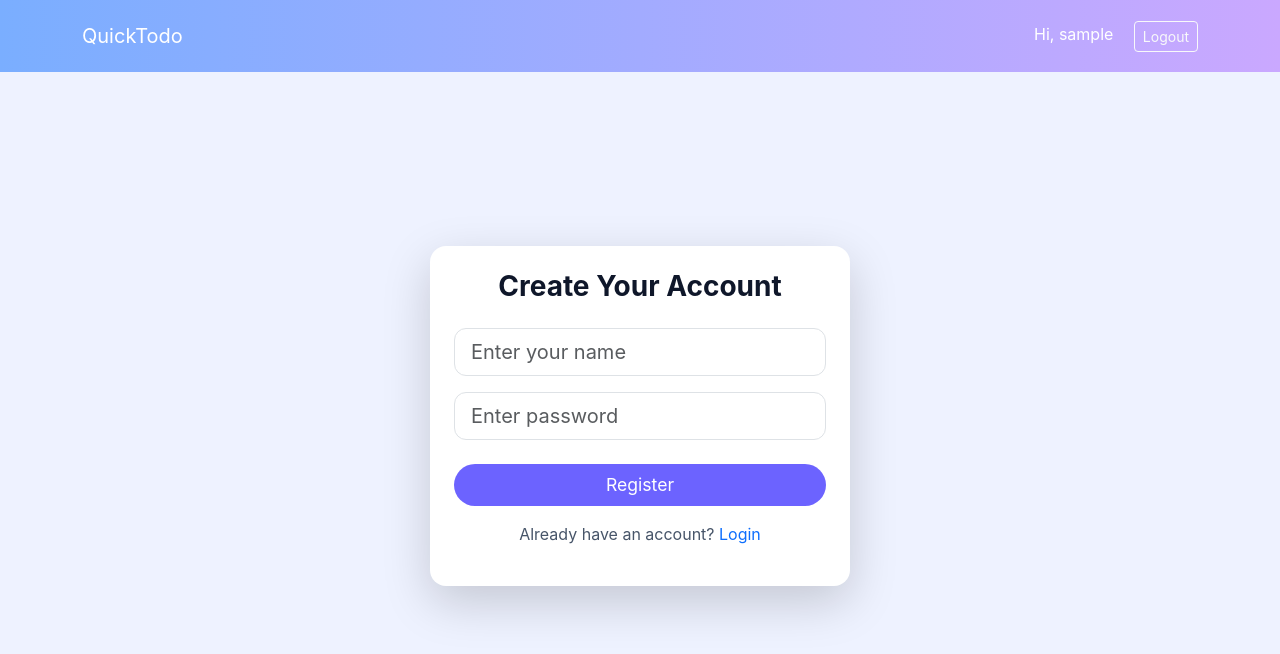
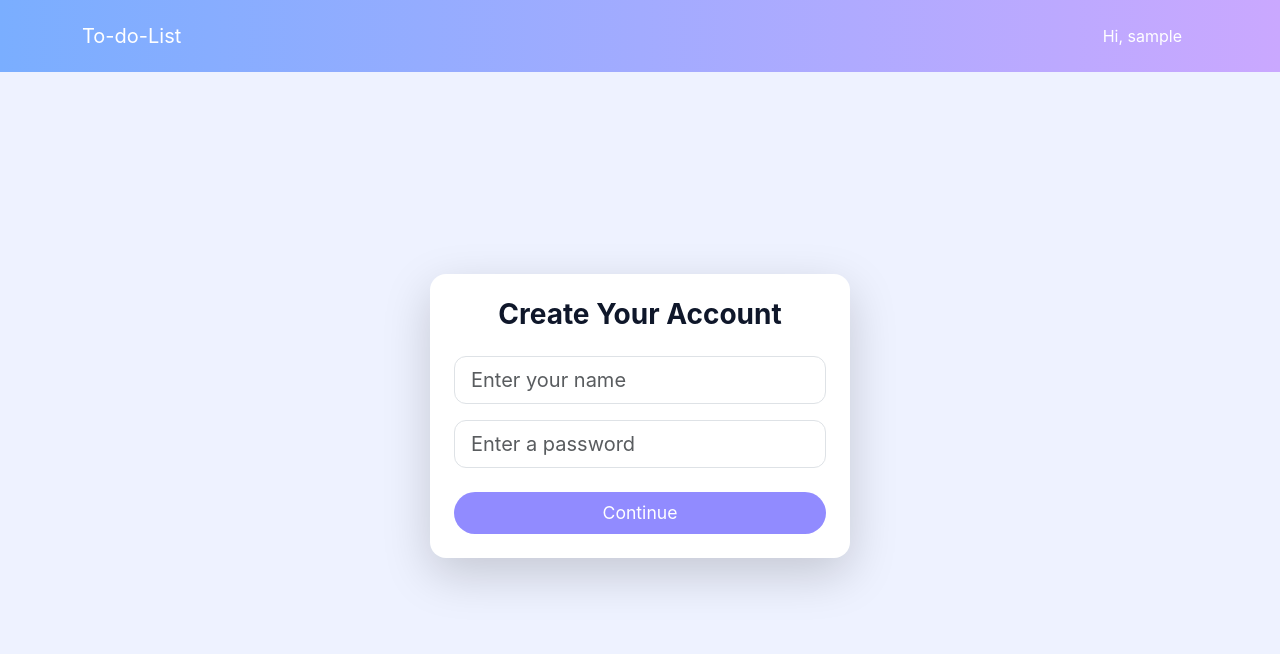
Before and after one commit to Anagha-S-Nair/Python_flask, a Flask app: template templates/register.html in a window 1280 px wide. Shown: the top 654 px of the page. Run offline with Flask 3, Linux system fonts and the light colour scheme; the template is opened without the code that fills it, so the values that code supplies are empty; the visitor is signed in with stand-in values (Sample User, id 1).

Commit message:
Add files via upload

```diff
--- a/app.py
+++ b/app.py
@@ -1,5 +1,4 @@
 from flask import Flask, render_template, redirect, url_for, request, session, flash
-from functools import wraps
 import uuid
 
 app = Flask(__name__)
@@ -7,21 +6,11 @@ app.secret_key = "replace-with-a-long-random-secret-key"
 
 
 # -------------------------------------------------
-# Helper functions
+# Helper: ensure todos exist in session
 # -------------------------------------------------
 def ensure_todos():
     if "todos" not in session:
         session["todos"] = []
-
-
-def login_required(f):
-    @wraps(f)
-    def decorated(*args, **kwargs):
-        if not session.get("logged_in"):
-            flash("Please log in to access your to-dos.", "info")
-            return redirect(url_for("login", next=request.path))
-        return f(*args, **kwargs)
-    return decorated
 
 
 # -------------------------------------------------
@@ -33,79 +22,48 @@ def index():
 
 
 # -------------------------------------------------
-# Registration (Username + Password)
+# Registration (Username only)
+# Redirects straight to /todos — NO LOGIN REQUIRED
 # -------------------------------------------------
 @app.route("/register", methods=["GET", "POST"])
 def register():
     if request.method == "POST":
         username = request.form.get("username", "").strip()
-        password = request.form.get("password", "").strip()
 
-        if not username or not password:
-            flash("Both fields are required.", "danger")
+        if not username:
+            flash("Name is required.", "danger")
             return render_template("register.html")
 
-        # Save user in session
-        session["registered_user"] = username
-        session["registered_pass"] = password
+        # Store username in session
+        session["user"] = username
 
-        flash("Registration successful! Please login.", "success")
-        return redirect(url_for("login"))
+        # Initialize todos
+        ensure_todos()
+
+        flash("Welcome! Your account is ready.", "success")
+        return redirect(url_for("todos"))
 
     return render_template("register.html")
 
 
 # -------------------------------------------------
-# Login (Checks password)
-# -------------------------------------------------
-@app.route("/login", methods=["GET", "POST"])
-def login():
-    next_page = request.args.get("next", url_for("todos"))
-
-    if request.method == "POST":
-        username = request.form.get("username", "").strip()
-        password = request.form.get("password", "").strip()
-
-        # No user registered
-        if "registered_user" not in session:
-            flash("No user registered. Please sign up first.", "warning")
-            return redirect(url_for("register"))
-
-        # Check login
-        if username == session["registered_user"] and password == session["registered_pass"]:
-            session["logged_in"] = True
-            session["user"] = username
-            ensure_todos()
-            return redirect(next_page)
-
-        flash("Incorrect username or password!", "danger")
-
-    return render_template("login.html", next=next_page)
-
-
-# -------------------------------------------------
-# Logout
-# -------------------------------------------------
-@app.route("/logout")
-def logout():
-    session.clear()
-    flash("Logged out.", "info")
-    return redirect(url_for("index"))
-
-
-# -------------------------------------------------
-# Todo Pages
+# Todo Page (No login required anymore)
 # -------------------------------------------------
 @app.route("/todos")
-@login_required
 def todos():
+    # If user not registered, force them to register first
+    if "user" not in session:
+        return redirect(url_for("register"))
+
     ensure_todos()
     return render_template("todos.html", todos=session["todos"], user=session["user"])
 
 
 @app.route("/todos/add", methods=["POST"])
-@login_required
 def add_todo():
+    if "user" not in session:
+        return redirect(url_for("register"))
+
     ensure_todos()
     title = request.form.get("title", "").strip()
 
@@ -121,8 +79,10 @@ def add_todo():
 
 
 @app.route("/todos/toggle/<tid>", methods=["POST"])
-@login_required
 def toggle(tid):
+    if "user" not in session:
+        return redirect(url_for("register"))
+
     ensure_todos()
     todos = session["todos"]
 
@@ -136,19 +96,26 @@ def toggle(tid):
 
 
 @app.route("/todos/delete/<tid>", methods=["POST"])
-@login_required
 def delete(tid):
+    if "user" not in session:
+        return redirect(url_for("register"))
+
     ensure_todos()
     session["todos"] = [t for t in session["todos"] if t["id"] != tid]
     return redirect(url_for("todos"))
 
 
 @app.route("/todos/export")
-@login_required
 def export():
+    if "user" not in session:
+        return redirect(url_for("register"))
+
     ensure_todos()
     return {"todos": session["todos"]}
 
 
+# -------------------------------------------------
+# Run App
+# -------------------------------------------------
 if __name__ == "__main__":
     app.run(debug=True)
--- a/static/style.css
+++ b/static/style.css
@@ -8,7 +8,7 @@ body {
   }
 
   .btn-primary {
-  background-color: #6c63ff;
+    background-color: rgb(145, 139, 255);
     border: none;
   }
 
--- a/templates/base.html
+++ b/templates/base.html
@@ -8,26 +8,27 @@
 <body>
 <nav class="navbar navbar-dark nav-glass p-3">
   <div class="container">
-    <a class="navbar-brand" href="{{ url_for('index') }}">QuickTodo</a>
+    <a class="navbar-brand" href="{{ url_for('index') }}">To-do-List</a>
+
+    <!-- No login, no logout -->
     <div>
       {% if session.get('user') %}
         <span class="text-white me-3">Hi, {{ session.get('user') }}</span>
-        <a class="btn btn-outline-light btn-sm" href="{{ url_for('logout') }}">Logout</a>
-      {% else %}
-        <a class="btn btn-outline-light btn-sm" href="{{ url_for('login') }}">Login</a>
       {% endif %}
     </div>
+
   </div>
 </nav>
 
 <div class="container mt-4">
   {% with messages=get_flashed_messages(with_categories=true) %}
     {% if messages %}
-      {% for cat,msg in messages %}
+      {% for cat, msg in messages %}
       <div class="alert alert-{{cat}}">{{msg}}</div>
       {% endfor %}
     {% endif %}
   {% endwith %}
+
   {% block content %}{% endblock %}
 </div>
 
--- a/templates/index.html
+++ b/templates/index.html
@@ -1,10 +1,10 @@
 {% extends "base.html" %}
-{% block title %}Home — QuickTodo{% endblock %}
+{% block title %}Home — To-do-List{% endblock %}
 {% block content %}
 
 <div class="d-flex justify-content-center align-items-center" style="min-height: 75vh;">
   <div class="p-5 shadow-lg text-center rounded-4"
-       style="border: 2px solid #8ec5ff; max-width: 700px; width: 100%; background: white;">
+       style="border: 2px solid #7894f0; max-width: 700px; width: 100%; background: white;">
 
     <h1 class="fw-bold mb-3" style="color:#0f172a;">Organize your day beautifully</h1>
 
--- a/templates/register.html
+++ b/templates/register.html
@@ -18,20 +18,15 @@
 
       <input type="password" name="password"
              class="form-control form-control-lg mb-4"
-             placeholder="Enter password" required
+             placeholder="Enter a password" required
              style="border-radius: 12px;">
 
       <button class="btn btn-primary w-100 py-2"
               style="border-radius: 40px; font-size: 1.1rem;">
-        Register
+        Continue
       </button>
 
     </form>
-
-    <p class="text-center mt-3" style="color:#475569;">
-      Already have an account?
-      <a href="{{ url_for('login') }}" style="text-decoration:none;">Login</a>
-    </p>
 
   </div>
 </div>
```
Also changed, not shown: templates/login.html (+6 -12 lines), templates/todos.html (line endings or trailing spaces). Lines whose indentation alone changed are shown as unchanged.
